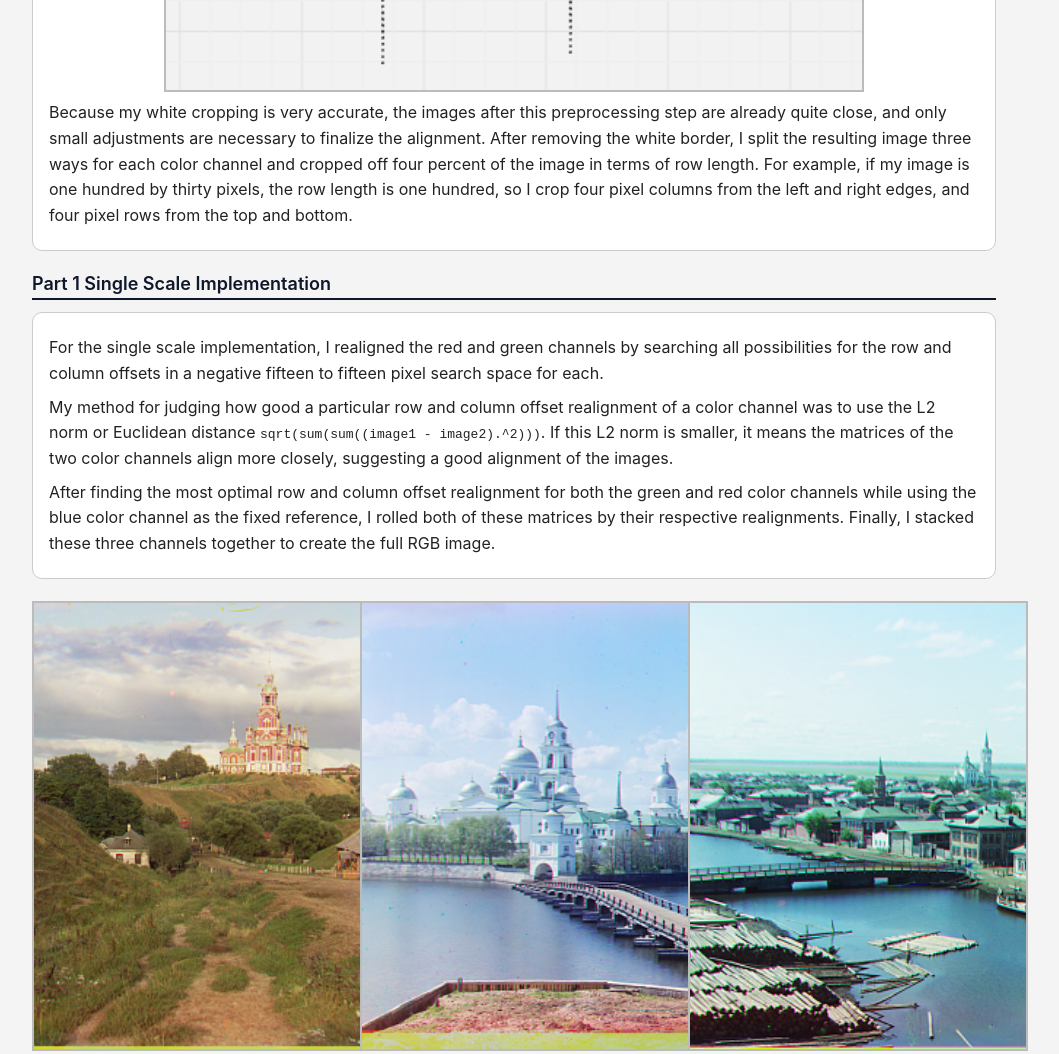
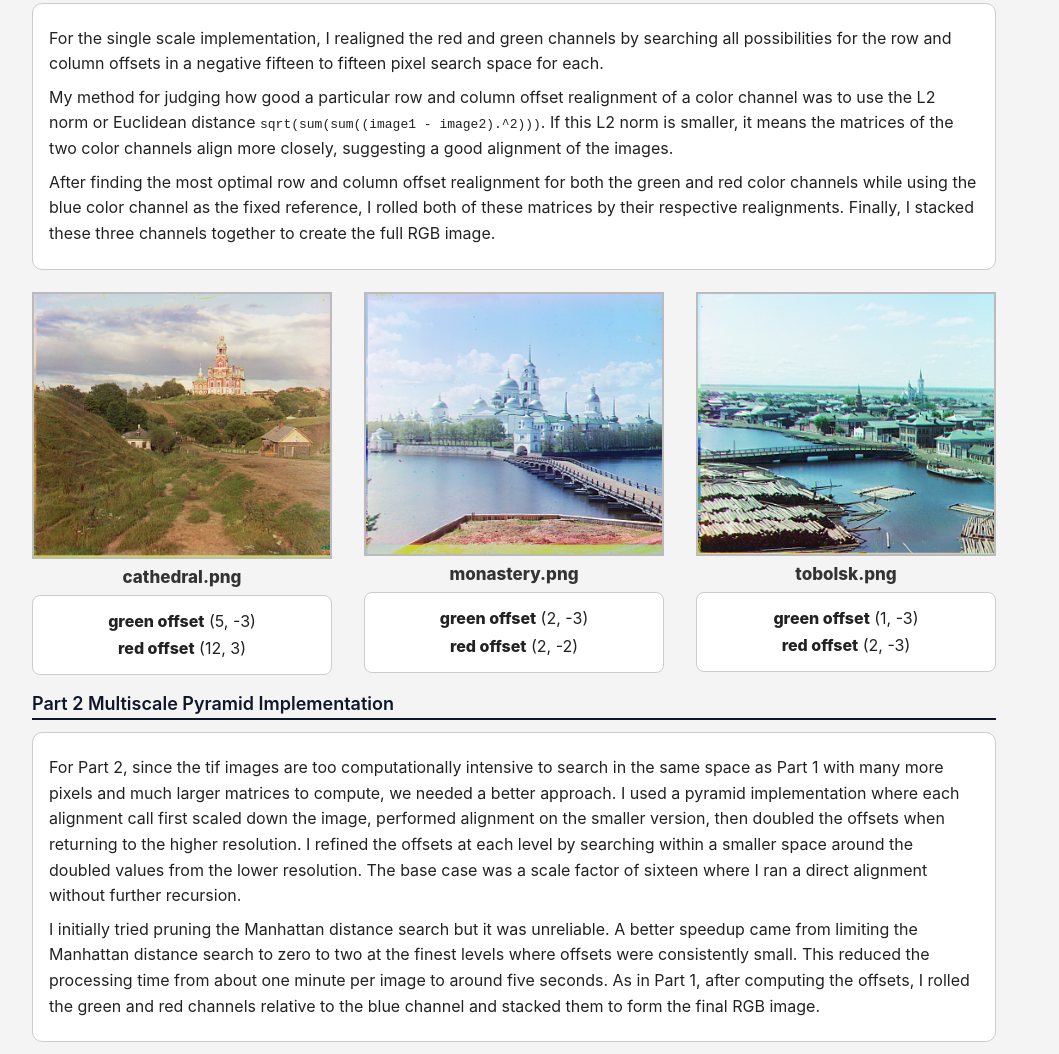
Before and after one commit to ChristopherDuroiu/ChristopherDuroiu.github.io, a plain HTML site: page proj1/index.html in a window 1280 px wide. Shown: the part 939-1993 px from the top of the page, without its empty margins (126-1185 px from the left). Drawn offline with Linux system fonts and the light colour scheme.

Commit message:
updated style

```diff
--- a/proj1/index.html
+++ b/proj1/index.html
@@ -7,12 +7,18 @@
   <link rel="stylesheet" href="../style.css" />
   <style>
   .name{text-align:center;font-weight:800;margin-top:8px;color:#333;font-size:17px}
+
   img.media{
-      width:450px;height:450px;
-      object-fit:cover;background:#eee;
-      border:2px solid #bbb;border-radius:0;
-      display:block;margin:0 auto;
+    width:100%;
+    height:auto;          /* no fixed height -> no slicing */
+    max-width:450px;      /* consistent max size */
+    background:#eee;
+    border:2px solid #bbb;
+    border-radius:0;
+    display:block;
+    margin:0 auto;
   }
+
   .offset{
     margin-top:8px;background:#fff;
     border:1px solid #ccc;border-radius:8px;
@@ -21,15 +27,30 @@
   }
   .offset p{margin:4px 0}
   .offset strong{font-weight:800}
+
   .descbox{
     width:100%;background:#fff;border:1px solid #ccc;border-radius:10px;
     padding:14px 16px;color:#222;line-height:1.6;margin:12px 0 22px 0;
   }
   .descbox p{margin:8px 0}
-    .gallery{display:grid;grid-template-columns:repeat(3, minmax(0, 1fr));gap:20px;align-items:start}
+
+  .gallery{
+    display:grid;
+    grid-template-columns:repeat(3, minmax(0, 1fr));
+    gap:32px;             /* padding between items */
+    align-items:start;
+    justify-items:center; /* keep items centered in their column */
+  }
   .item{display:flex;flex-direction:column;align-items:center}
-    @media(max-width:1200px){ .gallery{grid-template-columns:repeat(2, minmax(0, 1fr))} }
-    @media(max-width:760px){ .gallery{grid-template-columns:1fr} img.media{width:100%;height:auto;max-width:450px} .offset{max-width:100%} }
+
+  @media(max-width:1200px){
+    .gallery{grid-template-columns:repeat(2, minmax(0, 1fr))}
+  }
+  @media(max-width:760px){
+    .gallery{grid-template-columns:1fr}
+    img.media{max-width:100%}
+    .offset{max-width:100%}
+  }
 </style>
 </head>
 <body>
@@ -46,7 +67,8 @@
       <p>
         After finding the most inward white point from each edge, I used those points as the reference for my cut. This process helped me remove the white edges entirely and left only the black borders. The illustration below shows why this is useful.
       </p>
-      <img class="media" src="./border_cutter.png" alt="border cropping illustration" style="width:100%;max-width:700px;height:auto" />
+      <img class="media" src="./border_cutter.png" alt="border cropping illustration"
+     style="width:100%;max-width:400px;height:auto" />
       <p>
         Because my white cropping is very accurate, the images after this preprocessing step are already quite close, and only small adjustments are necessary to finalize the alignment. After removing the white border, I split the resulting image three ways for each color channel and cropped off four percent of the image in terms of row length. For example, if my image is one hundred by thirty pixels, the row length is one hundred, so I crop four pixel columns from the left and right edges, and four pixel rows from the top and bottom.
       </p>
```
Lines whose indentation alone changed are shown as unchanged.
